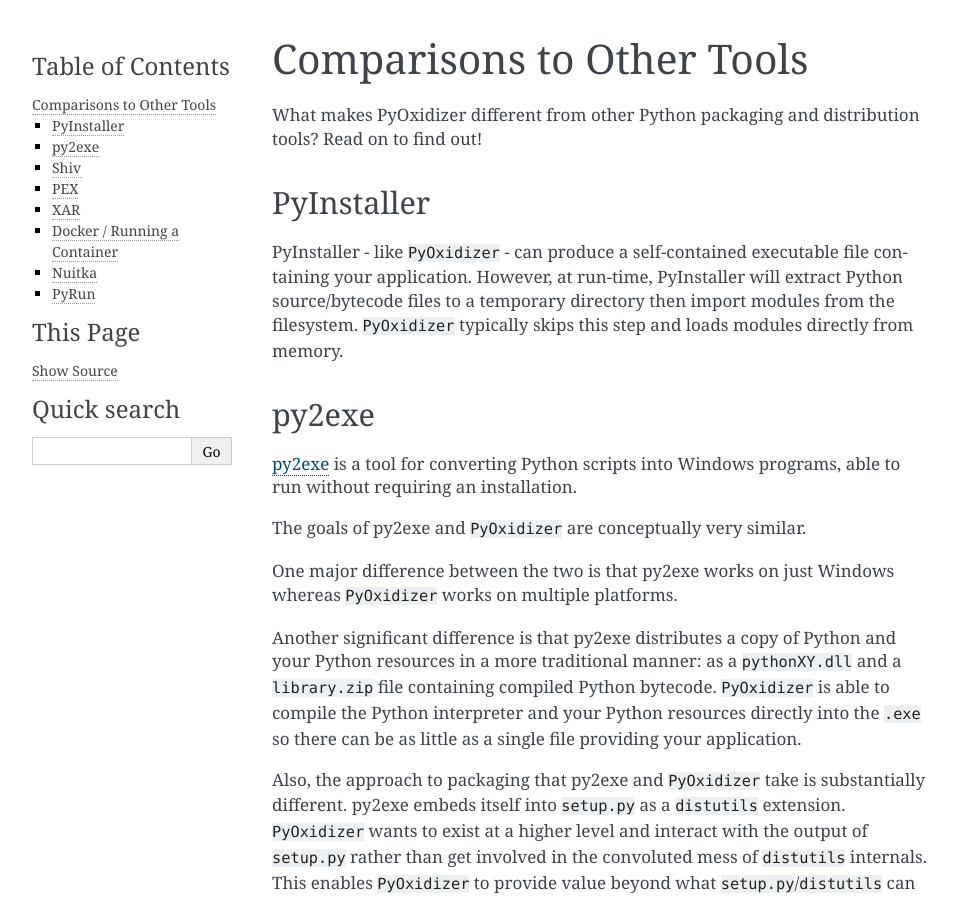
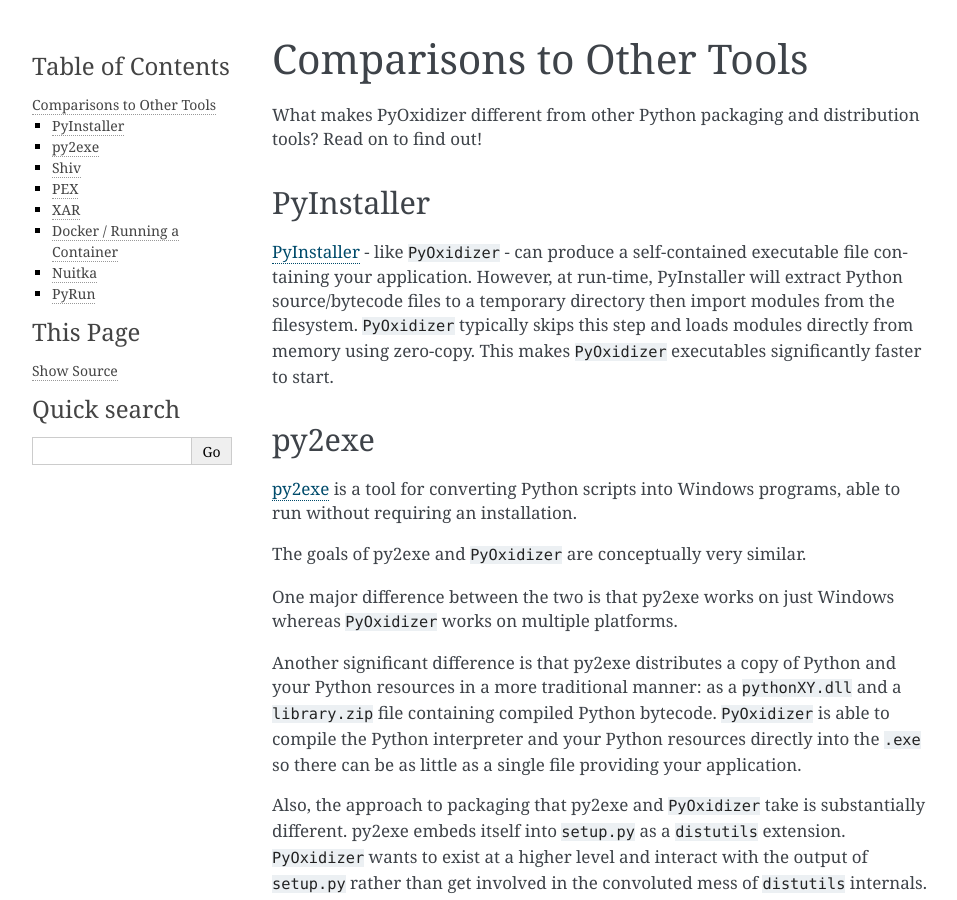
Before and after one commit to indygreg/PyOxidizer, a Sphinx documentation site: the page built from docs/comparisons.rst, in a window 1280 px wide and 900 px high. Shown: the whole window, without its empty margins (148-1105 px from the left). Built offline with Sphinx 7.4.7, drawn with Linux system fonts in a browser that asks for light colours.

Commit message:
docs: link to PyInstaller; note performance difference

```diff
--- a/docs/comparisons.rst
+++ b/docs/comparisons.rst
@@ -10,11 +10,13 @@
 PyInstaller
 ===========
 
-PyInstaller - like ``PyOxidizer`` - can produce a self-contained executable
-file containing your application. However, at run-time, PyInstaller will
-extract Python source/bytecode files to a temporary directory then import
-modules from the filesystem. ``PyOxidizer`` typically skips this step and
-loads modules directly from memory.
+`PyInstaller <https://www.pyinstaller.org/>`_ - like ``PyOxidizer`` - can
+produce a self-contained executable file containing your application.
+However, at run-time, PyInstaller will extract Python source/bytecode
+files to a temporary directory then import modules from the filesystem.
+``PyOxidizer`` typically skips this step and loads modules directly from
+memory using zero-copy. This makes ``PyOxidizer`` executables significantly
+faster to start.
 
 py2exe
 ======
```
